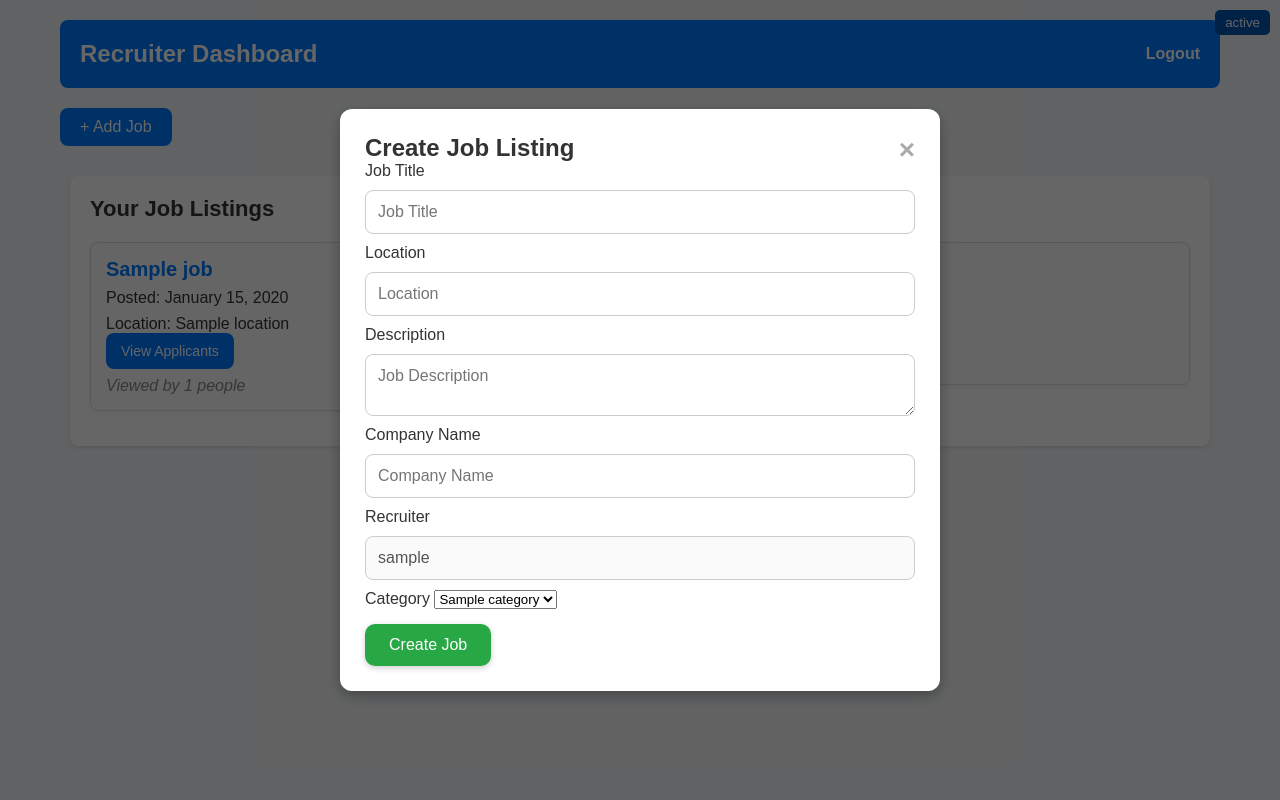
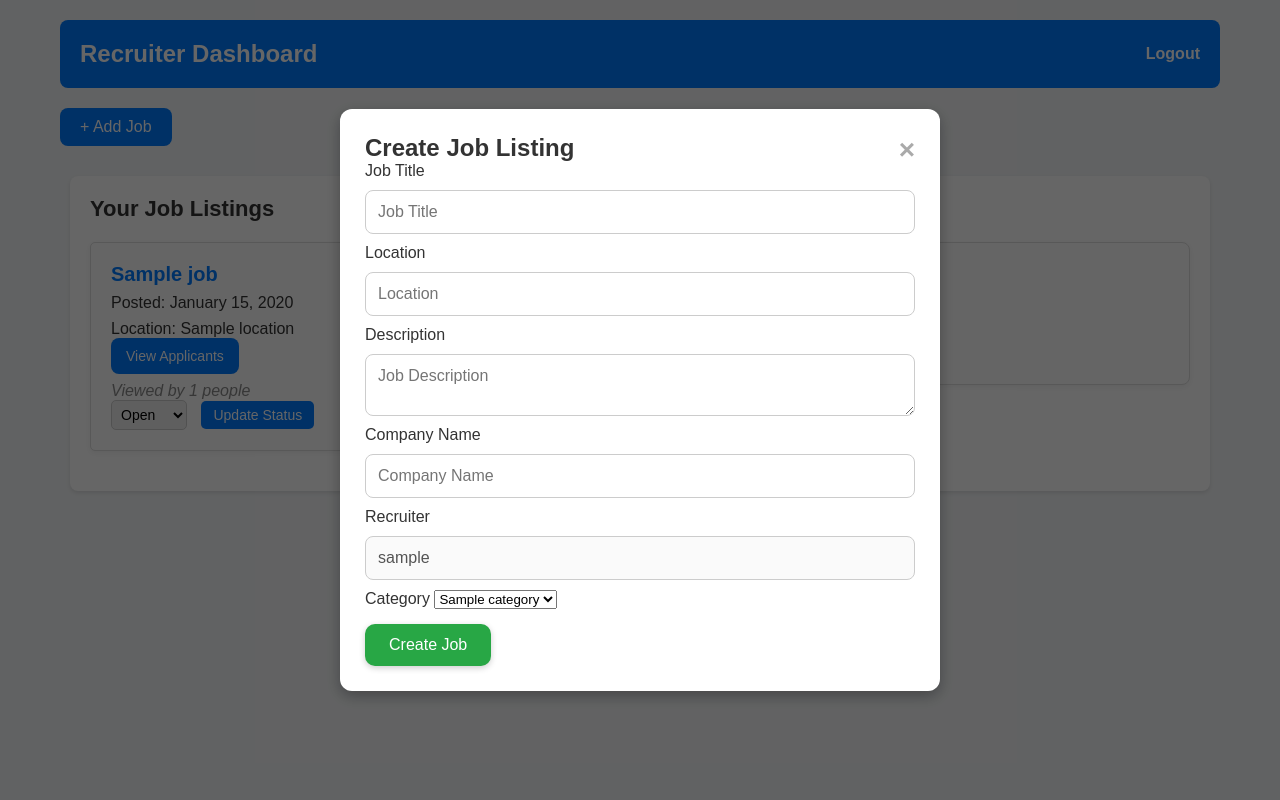
Before and after one commit to donfortune/remote_platform, a Django app: template job_platform/remote/templates/recruiters.html in a window 1280 px wide. Run offline with Django 3.2, Linux system fonts and the light colour scheme; the template is opened without the code that fills it: most values are stand-ins (such as "Sample title", 1, 10 or a date in 2020).

Commit message:
manually set status on recruiter dashboard

```diff
--- a/job_platform/remote/templates/recruiters.html
+++ b/job_platform/remote/templates/recruiters.html
@@ -76,6 +76,19 @@
     <link rel="stylesheet" href="{% static 'css/recruiters.css' %}">
     <script defer src="{% static 'js/modal.js' %}"></script>
     <style>
+        .job-card {
+            position: relative; /* Required for absolute positioning of the button */
+            padding: 20px; /* Add some padding for aesthetics */
+            border: 1px solid #ddd; /* Optional: border for job card */
+            border-radius: 5px; /* Optional: rounded corners for job card */
+            margin-bottom: 20px; /* Space between job cards */
+            transition: box-shadow 0.3s ease; /* Smooth transition for hover effect */
+        }
+
+        .job-card:hover {
+            box-shadow: 0 4px 8px rgba(0, 0, 0, 0.2); /* Optional: shadow on hover */
+        }
+
         .status-btn {
             position: absolute; /* Absolute positioning to place it in the corner */
             top: 10px; /* Space from the top */
@@ -88,16 +101,46 @@
         }
 
         .status-btn.open {
-            background-color: #0056b3; /* Softer green for open jobs */
+            background-color: #0056b3; /* Softer blue for open jobs */
         }
 
         .status-btn.closed {
-            background-color: Red; /* Orange for closed jobs */
+            background-color: red; /* Red for closed jobs */
         }
+
         .status-btn:hover {
             opacity: 0.8; /* Slightly reduce opacity on hover */
         }
+
+        .status-form {
+        display: flex;
+        align-items: center;
+    }
+
+        .status-form select {
+            padding: 5px;
+            margin-right: 10px;
+            border-radius: 5px;
+            border: 1px solid #ccc;
+            outline: none;
+            font-size: 14px;
+        }
+
+        .status-form button {
+            padding: 6px 12px;
+            border: none;
+            background-color: #007bff;
+            color: white;
+            border-radius: 5px;
+            cursor: pointer;
+            font-size: 14px;
+        }
+
+        .status-form button:hover {
+            background-color: #0056b3;
+        }
     </style>
+
 </head>
 <body>
     <div class="dashboard-container">
@@ -131,8 +174,19 @@
                                 <h3>{{ job.title }}</h3>
                                 <p>Posted: {{ job.created_at|date:"F d, Y" }}</p>
                                 <p>Location: {{ job.location }}</p>
+                                 <!-- Status Change Form -->
                                 <button class="details-btn" onclick='window.location.href="{% url 'applicants' job.id %}"'>View Applicants</button>
                                 <p class="views">Viewed by {{ job.views_count|default:0 }} people</p>
+                                <div class="status-form">
+                                    <form method="POST" action="{% url 'update_job_status' job.id %}">
+                                        {% csrf_token %}
+                                        <select name="status">
+                                            <option value="open" {% if job.status == 'open' %}selected{% endif %}>Open</option>
+                                            <option value="closed" {% if job.status == 'closed' %}selected{% endif %}>Closed</option>
+                                        </select>
+                                        <button type="submit">Update Status</button>
+                                    </form>
+                                </div>
                             </div>
                         {% endfor %}
                     {% else %}
--- a/job_platform/remote/urls.py
+++ b/job_platform/remote/urls.py
@@ -27,4 +27,5 @@ urlpatterns = [
     path('create_job/', views.create_job, name='create_job'),
     path('application/<int:id>/', views.submitted_application, name='application'),
     path('job/<int:id>/applicants', views.view_applicants, name='applicants'),
+    path('update_status/<int:id>/', views.update_job_status, name='update_job_status'),
 ] + static(settings.MEDIA_URL, document_root=settings.MEDIA_ROOT)
```
Also changed, not shown: job_platform/remote/views.py (+20 -6 lines), job_platform/db.sqlite3.
